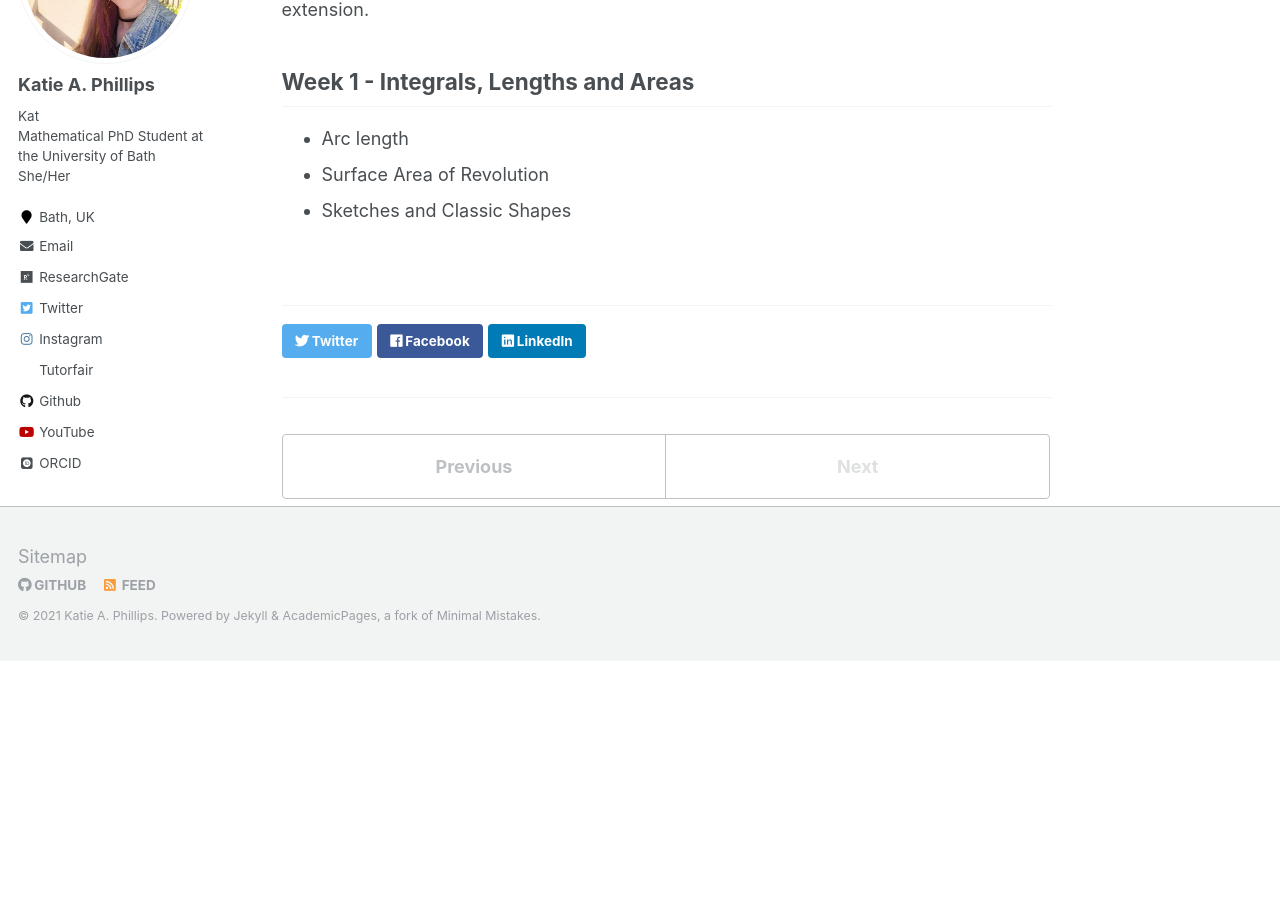
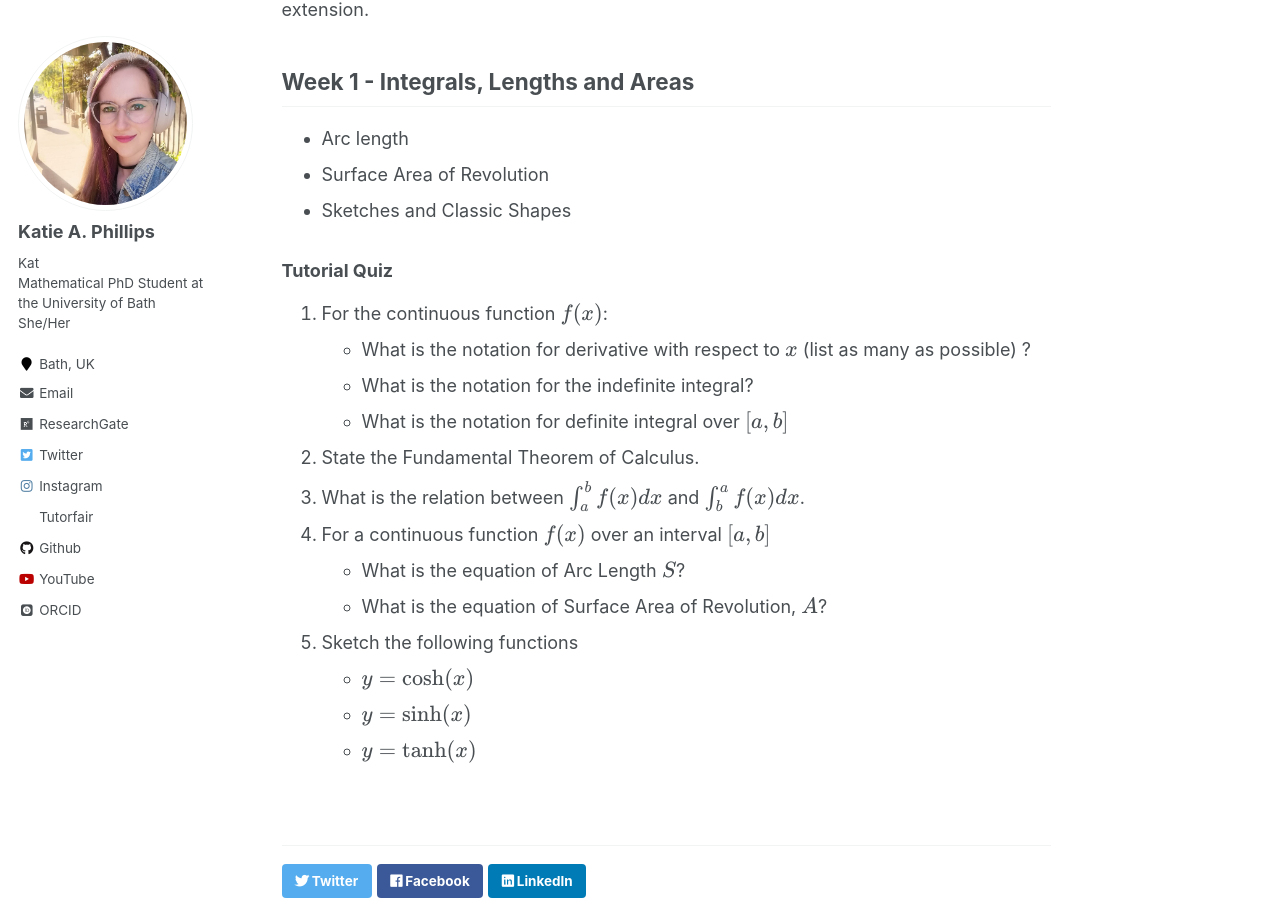
Before and after one commit to kap39/kap39.github.io, a Jekyll site: the page built from _teaching/current-subjects.md, in a window 1280 px wide and 900 px high, scrolled down 716 px. Built offline with Jekyll 4.4.1, drawn with Linux system fonts in a browser that asks for light colours; some web fonts are replaced; formulas are drawn with MathJax 3; before the commit the page ends 1377 px from its top, so only the background shows below that.

Commit message:
added tutoring and played around a bit with twitch

```diff
--- a/_teaching/current-subjects.md
+++ b/_teaching/current-subjects.md
@@ -27,6 +27,22 @@ Please submit your homework to the correct pigeonhole by no later than Tuesday a
 * Arc length
 * Surface Area of Revolution
 * Sketches and Classic Shapes
+
+### Tutorial Quiz
+
+1. For the continuous function \$ f(x) \$:
+    * What is the notation for derivative with respect to \$ x\$ (list as many as possible) ?
+    * What is the notation for the indefinite integral?
+    * What is the notation for definite integral over \$ [a,b]\$
+2. State the Fundamental Theorem of Calculus.
+3. What is the relation between \$ \int_a^b f(x) dx \$ and \$ \int_b^a f(x) dx\$.
+4. For a continuous function \$ f(x)\$ over an interval \$[a,b]\$
+    * What is the equation of Arc Length \$S\$?
+    * What is the equation of Surface Area of Revolution, \$A \$?
+5. Sketch the following functions
+    * \$ y = \cosh(x) \$
+    * \$ y = \sinh(x) \$
+    * \$ y = \tanh(x) \$
 
 
 <!--
```
Also changed, not shown: _pages/Twitch.md (+1 -2 lines), 1 other file.
